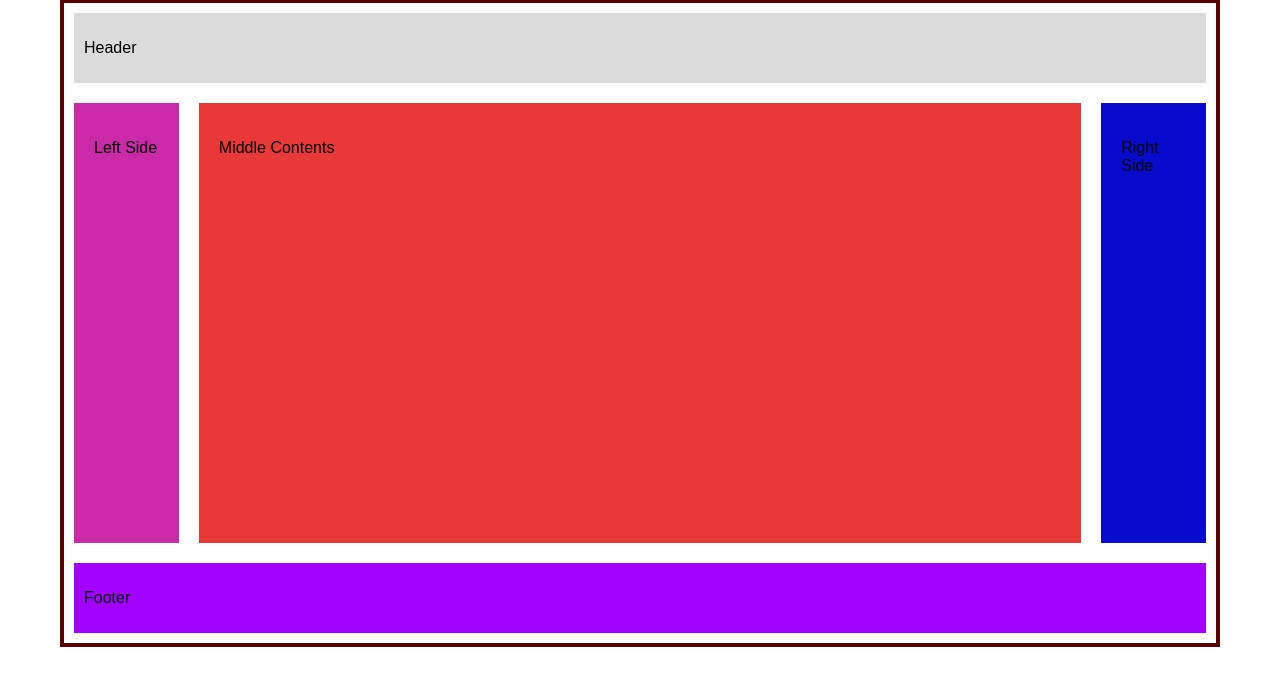
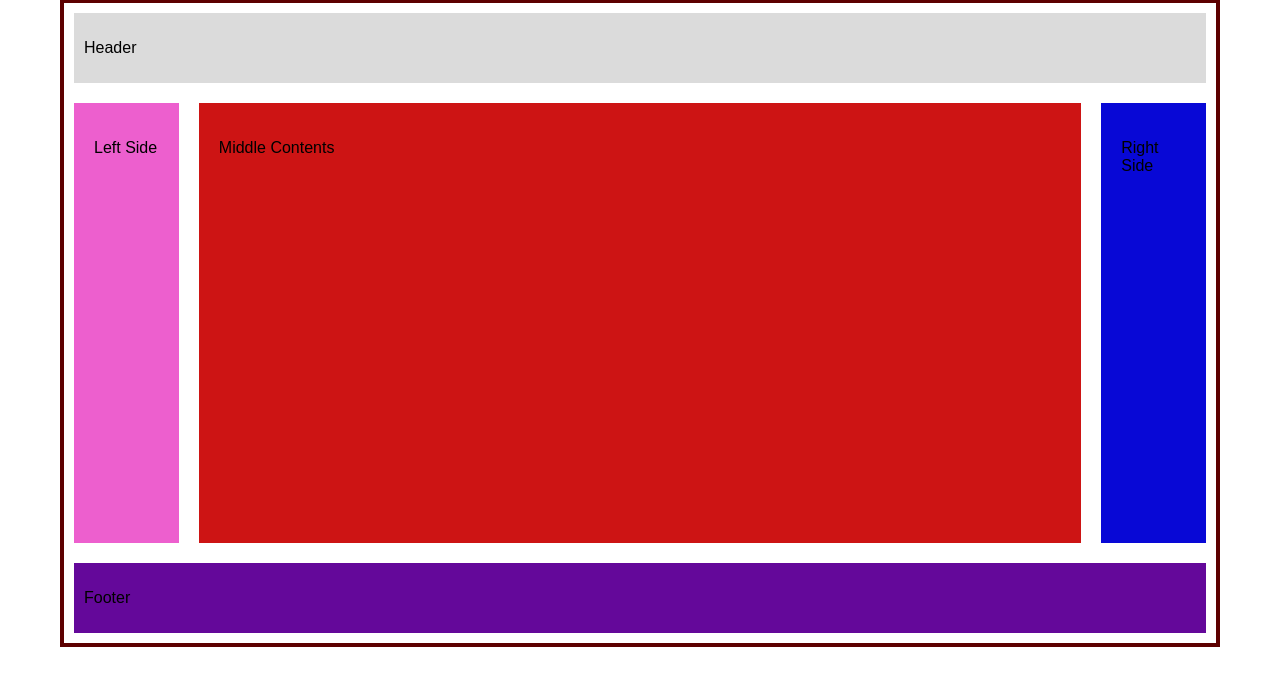
Before and after one commit to hirabsarkhan/hirabsarkhan.github.io, a PHP site: page /assignment1/hira.html in a window 1280 px wide. Shown: the part 21-707 px from the top of the page. Run offline with PHP 8.4, Linux system fonts and the light colour scheme.

Commit message:
changes made

```diff
--- a/assignment1/styles.css
+++ b/assignment1/styles.css
@@ -33,7 +33,7 @@ body {
 }
 
 .left-column {
-  background-color: rgb(202, 41, 167);
+  background-color: rgb(237, 95, 206);
   height: 400px;
   width: 100px;
   margin-top: 20px;
@@ -43,7 +43,7 @@ body {
 }
 
 .middle-column {
-  background-color: rgb(233, 56, 56);
+  background-color: rgb(205, 20, 20);
   width: 1300px;
   height: 400px;
   margin-top: 20px;
@@ -53,7 +53,7 @@ body {
 }
 
 .right-column {
-  background-color: rgb(10, 10, 204);
+  background-color: rgb(8, 8, 214);
   width: 100px;
   height: 400px;
   margin-top: 20px;
@@ -63,7 +63,7 @@ body {
 }
 
 .footer {
-  background-color: rgb(162, 0, 255);
+  background-color: rgb(100, 8, 154);
   padding: 10px;
   height: 50px;
   margin-top: 0px;
```
